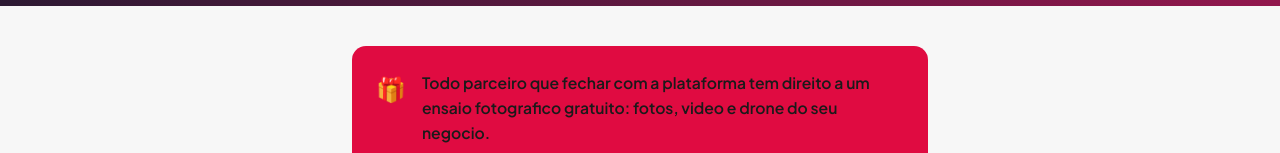
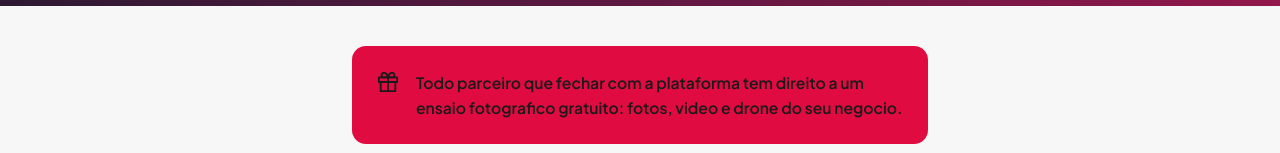
Before and after one commit to bloodyu2/acalanto-tours, a Next.js app: page /seja-parceiro in a window 1280 px wide. Shown: the part 306-459 px from the top of the page. Built offline with nearby package versions, Linux system fonts and the light colour scheme; no server answers; a web font is replaced by a local one.

Commit message:
fix: replace emojis with SVGs in seja-parceiro page

```diff
--- a/app/seja-parceiro/page.tsx
+++ b/app/seja-parceiro/page.tsx
@@ -105,7 +105,15 @@ export default function SejaParceiroPage() {
           gap: '1rem',
           alignItems: 'flex-start',
         }}>
-          <span style={{ fontSize: '1.5rem', flexShrink: 0 }}>🎁</span>
+          <div style={{ flexShrink: 0, display: 'flex', alignItems: 'center', justifyContent: 'center', width: '1.5rem', height: '1.5rem', color: '#1a1a1a' }}>
+            <svg width="22" height="22" viewBox="0 0 24 24" fill="none" stroke="currentColor" strokeWidth="2" strokeLinecap="round" strokeLinejoin="round">
+              <polyline points="20 12 20 22 4 22 4 12"/>
+              <rect x="2" y="7" width="20" height="5"/>
+              <line x1="12" y1="22" x2="12" y2="7"/>
+              <path d="M12 7H7.5a2.5 2.5 0 010-5C11 2 12 7 12 7z"/>
+              <path d="M12 7h4.5a2.5 2.5 0 000-5C13 2 12 7 12 7z"/>
+            </svg>
+          </div>
           <p style={{ margin: 0, color: '#1a1a1a', fontWeight: 600, fontSize: '0.98rem', lineHeight: 1.6 }}>
             Todo parceiro que fechar com a plataforma tem direito a um ensaio fotografico gratuito: fotos, video e drone do seu negocio.
           </p>
@@ -119,7 +127,12 @@ export default function SejaParceiroPage() {
             textAlign: 'center',
             boxShadow: '0 2px 12px rgba(0,0,0,0.06)',
           }}>
-            <div style={{ fontSize: '3rem', marginBottom: '1rem' }}>✅</div>
+            <div style={{ display: 'flex', justifyContent: 'center', marginBottom: '1rem' }}>
+            <svg width="48" height="48" viewBox="0 0 24 24" fill="none" stroke="currentColor" strokeWidth="2" strokeLinecap="round" strokeLinejoin="round" style={{ color: '#10b981' }}>
+              <path d="M22 11.08V12a10 10 0 11-5.93-9.14"/>
+              <polyline points="22 4 12 14.01 9 11.01"/>
+            </svg>
+          </div>
             <h2 style={{ fontFamily: 'var(--font-playfair, serif)', margin: '0 0 0.75rem', color: 'var(--ocean-deep, #0A3D5C)' }}>
               Candidatura recebida!
             </h2>
```
